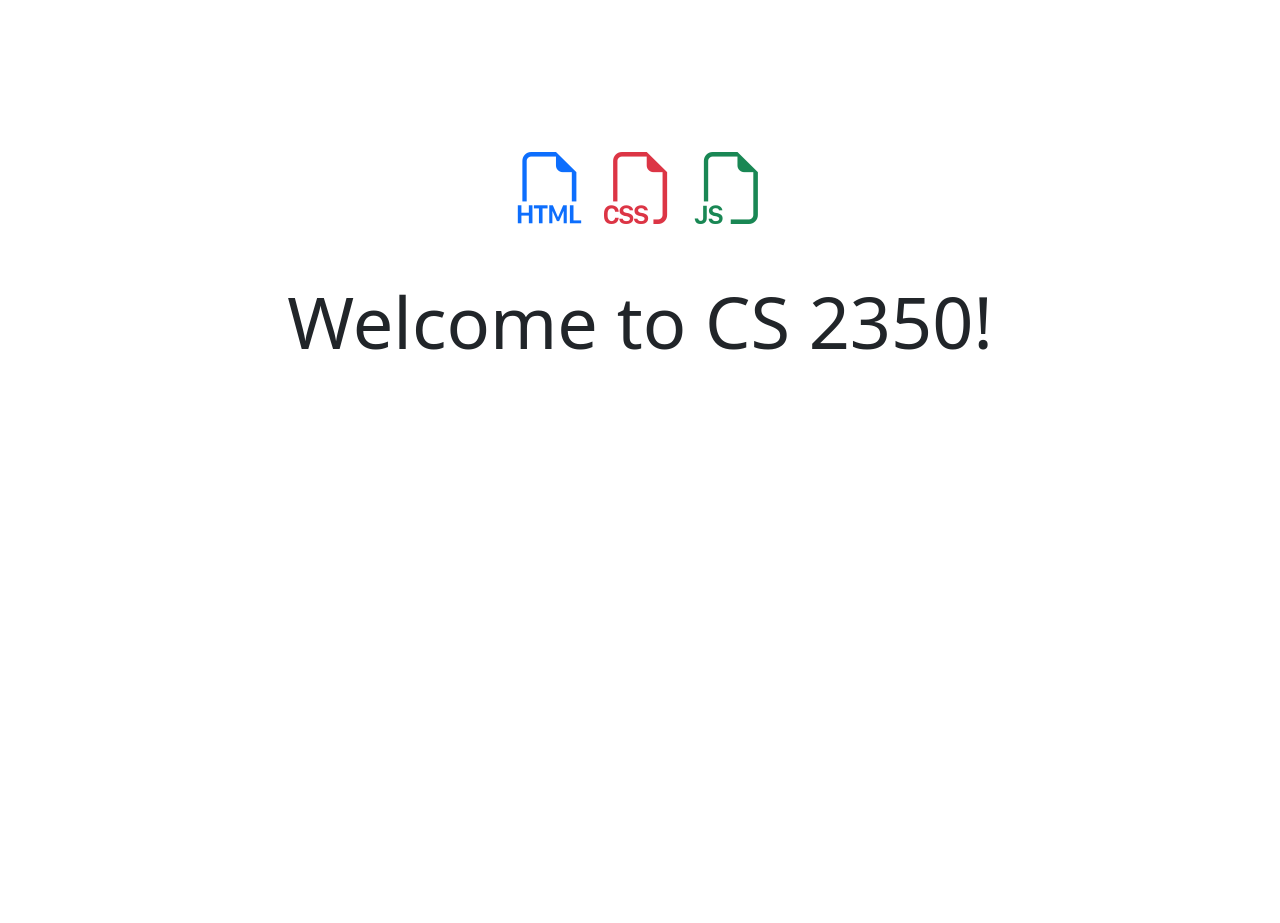
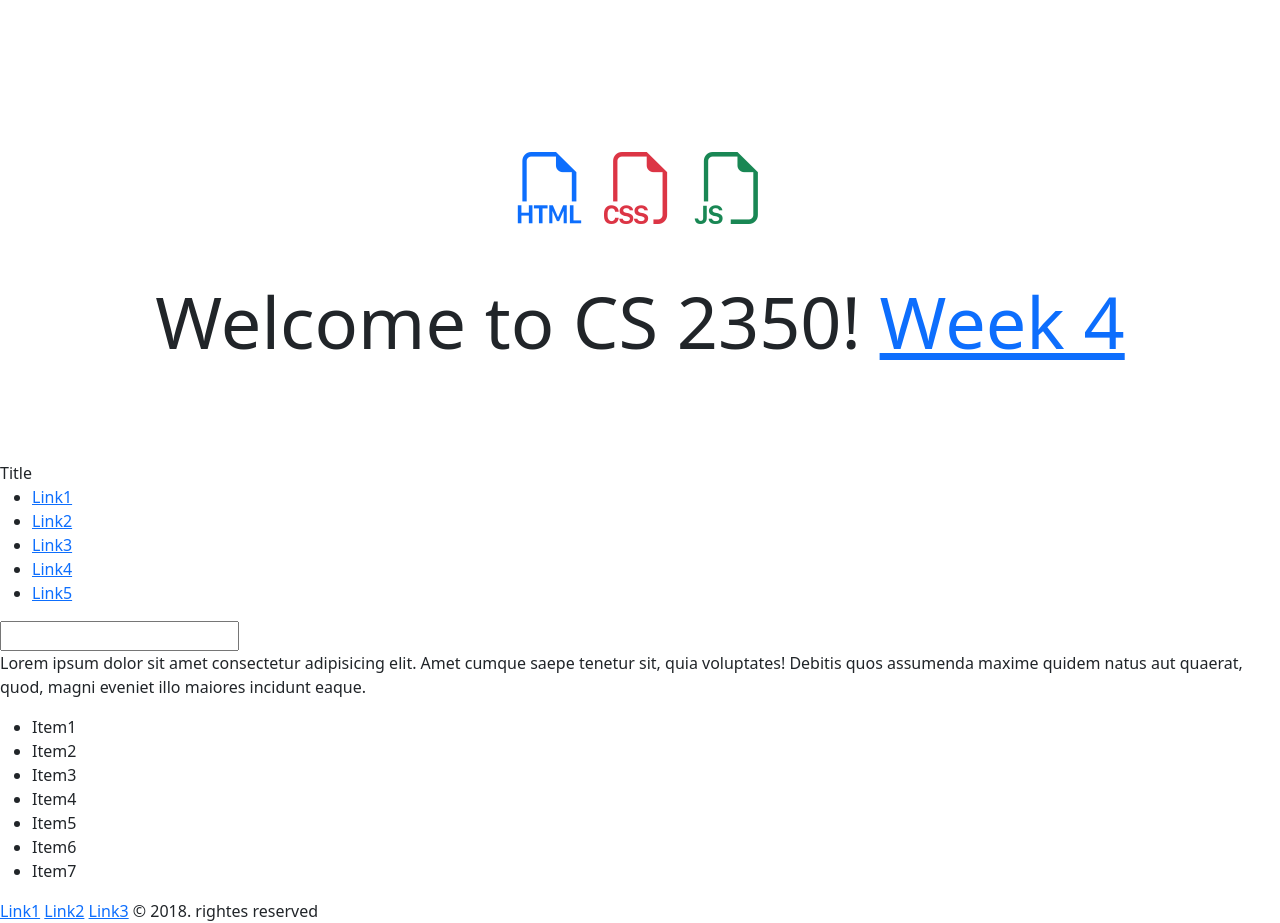
Before and after one commit to Galahaddx/inclass_web_project, a website built with Vite: page src/index.html in a window 1280 px wide. Before the commit the page ends 800 px from the top, so only its background shows below. Built offline with nearby package versions, Linux system fonts and the light colour scheme.

Commit message:
Update index.html

```diff
--- a/src/index.html
+++ b/src/index.html
@@ -20,8 +20,46 @@
       </span>
 
       Welcome to CS 2350!
+
+      <a href="Week 04_Images and Tables/Assignment 3 - Recreating another sample page/Assignment 3- Recreating another sample page.html">Week 4</a>
     </h1>
 
+    <header>Title</header>
+    <nav>
+      <ul>
+        <li><a href="#">Link1</a></li>
+        <li><a href="#">Link2</a></li>
+        <li><a href="#">Link3</a></li>
+        <li><a href="#">Link4</a></li>
+        <li><a href="#">Link5</a></li>
+      </ul>
+      <form action="#">
+        <input type="search" name="" id="">
+      </form>
+    </nav>
+    <main>
+      <article>
+        <p>Lorem ipsum dolor sit amet consectetur adipisicing elit. Amet cumque saepe tenetur sit, quia voluptates!
+          Debitis quos assumenda maxime quidem natus aut quaerat, quod, magni eveniet illo maiores incidunt eaque.</p>
+      </article>
+      <aside>
+        <ul>
+          <li>Item1</li>
+          <li>Item2</li>
+          <li>Item3</li>
+          <li>Item4</li>
+          <li>Item5</li>
+          <li>Item6</li>
+          <li>Item7</li>
+        </ul>
+      </aside>
+    </main>
+    <footer>
+      <a href="#">Link1</a>
+      <a href="#">Link2</a>
+      <a href="#">Link3</a>
+      &copy; 2018. rightes reserved
+    </footer>
     <script type="module" src="./javascripts/main.js"></script>
   </body>
 </html>
```
